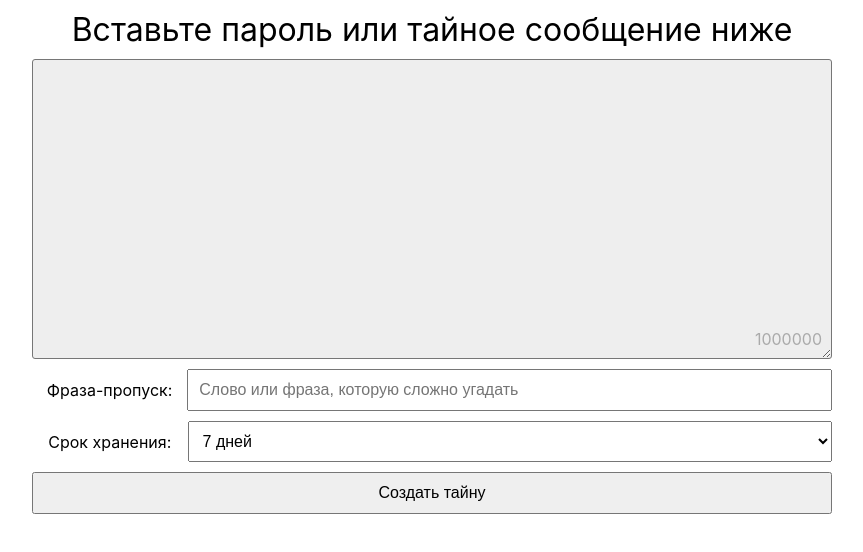
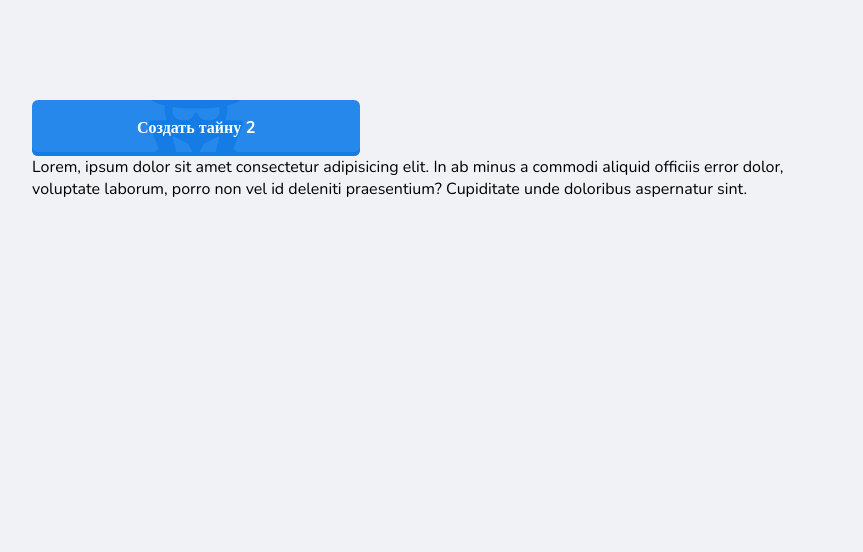
Before and after one commit to skoniks/secret-vue, a Vue app: page / in a window 1280 px wide. Shown: the top 552 px of the page, without its empty margins (208-1071 px from the left). Built offline with nearby package versions, Linux system fonts and the light colour scheme; no server answers.

Commit message:
Button component update

```diff
--- a/package.json
+++ b/package.json
@@ -11,6 +11,7 @@
     "lint": "eslint . --ext .vue,.js,.jsx,.cjs,.mjs,.ts,.tsx,.cts,.mts --fix --ignore-path .gitignore"
   },
   "dependencies": {
+    "@fontsource/nunito": "^4.5.11",
     "vue": "^3.2.45",
     "vue-router": "^4.1.6"
   },
--- a/src/App.vue
+++ b/src/App.vue
@@ -1,20 +1,31 @@
 <script setup lang="ts">
 import { RouterView } from 'vue-router';
+import ButtonComp from './components/ButtonComp.vue';
 </script>
 
 <template>
   <main>
-    <RouterView />
+    <ButtonComp :outline="false">Создать тайну 2</ButtonComp>
+    <p>
+      Lorem, ipsum dolor sit amet consectetur adipisicing elit. In ab minus a
+      commodi aliquid officiis error dolor, voluptate laborum, porro non vel id
+      deleniti praesentium? Cupiditate unde doloribus aspernatur sint.
+    </p>
+    <!-- <RouterView /> -->
   </main>
 </template>
 
 <style scoped lang="scss">
 main {
   max-width: 800px;
+  padding: 100px 0;
   margin: 0 auto;
-  text-align: center;
-  @media (max-width: 900px) {
-    padding: 0 20px;
-  }
+
+  // max-width: 800px;
+  // margin: 0 auto;
+  // text-align: center;
+  // @media (max-width: 900px) {
+  //   padding: 0 20px;
+  // }
 }
 </style>
--- a/src/assets/main.css
+++ b/src/assets/main.css
@@ -1,3 +1,17 @@
+/* :root {
+  --color-background: var(--vt-c-white);
+  --color-background-soft: var(--vt-c-white-soft);
+  --color-background-mute: var(--vt-c-white-mute);
+
+  --color-border: var(--vt-c-divider-light-2);
+  --color-border-hover: var(--vt-c-divider-light-1);
+
+  --color-heading: var(--vt-c-text-light-1);
+  --color-text: var(--vt-c-text-light-1);
+
+  --section-gap: 160px;
+} */
+
 * {
   margin: 0;
   padding: 0;
@@ -5,11 +19,17 @@
 }
 
 body {
-  font-family: Inter, -apple-system, BlinkMacSystemFont, 'Segoe UI', Roboto,
-    Oxygen, Ubuntu, Cantarell, 'Fira Sans', 'Droid Sans', 'Helvetica Neue',
-    sans-serif;
   font-size: 16px;
+  background: #f0f2f5;
   text-rendering: optimizeLegibility;
   -webkit-font-smoothing: antialiased;
   -moz-osx-font-smoothing: grayscale;
 }
+
+body,
+input,
+textarea,
+select,
+button {
+  font-family: 'Nunito';
+}
--- /dev/null
+++ b/src/components/ButtonComp.vue
@@ -0,0 +1,107 @@
+<script setup lang="ts">
+const props = defineProps({ outline: Boolean });
+</script>
+
+<template>
+  <div class="button" :class="{ outline: props.outline }">
+    <span><slot></slot></span>
+  </div>
+</template>
+
+<style scoped lang="scss">
+.button {
+  width: 328px;
+  height: 56px;
+
+  display: flex;
+  align-items: center;
+  justify-content: center;
+  position: relative;
+
+  background-color: #2688eb;
+  box-shadow: inset 0px -4px 0px #157ce5;
+  border-radius: 6px;
+
+  overflow: hidden;
+  transition: all 0.2s ease;
+  user-select: none;
+  cursor: pointer;
+
+  &::before {
+    content: '';
+    width: 100%;
+    height: 100%;
+    position: absolute;
+
+    -webkit-mask: url(../assets/user-secret.svg) no-repeat 100% 100%;
+    mask: url(../assets/user-secret.svg) no-repeat 100% 100%;
+    -webkit-mask-position: center;
+    mask-position: center;
+    -webkit-mask-size: 110px;
+    mask-size: 110px;
+
+    background-color: #157ce5;
+    transition: all 0.2s ease;
+  }
+
+  &:hover {
+    background-color: #57a3f0;
+    box-shadow: inset 0px -4px 0px #3f96ed;
+    &::before {
+      background-color: #3f96ed;
+    }
+  }
+
+  &:active {
+    background-color: #1370cd;
+    box-shadow: inset 0px -4px 0px #1163b6;
+    &::before {
+      background-color: #1163b6;
+    }
+  }
+
+  > span {
+    color: #fff;
+    font-weight: 700;
+    font-size: 16px;
+    position: relative;
+    transition: all 0.2s ease;
+  }
+
+  &.outline {
+    background-color: rgba(38, 136, 235, 0.1);
+    border: 1px solid #2688eb;
+    box-shadow: none;
+
+    > span {
+      color: #2688eb;
+    }
+
+    &::before {
+      background-color: rgba(21, 124, 229, 0.1);
+    }
+
+    &:hover {
+      background-color: rgba(87, 163, 240, 0.1);
+      border-color: #57a3f0;
+      &::before {
+        background-color: rgba(87, 163, 240, 0.1);
+      }
+      > span {
+        color: #57a3f0;
+      }
+    }
+
+    &:active {
+      background-color: rgba(19, 112, 205, 0.1);
+      border-color: #1370cd;
+      &::before {
+        background-color: rgba(19, 112, 205, 0.1);
+      }
+      > span {
+        color: #1370cd;
+      }
+    }
+  }
+}
+</style>
--- a/src/main.ts
+++ b/src/main.ts
@@ -2,6 +2,7 @@ import { createApp } from 'vue';
 import App from './App.vue';
 import router from './plugins/router';
 
+import '@fontsource/nunito';
 import './assets/main.css';
 
 const app = createApp(App);
```
Also changed, not shown: src/assets/user-secret.svg (added), 1 other file (tests, documents, lock files or other folders).
